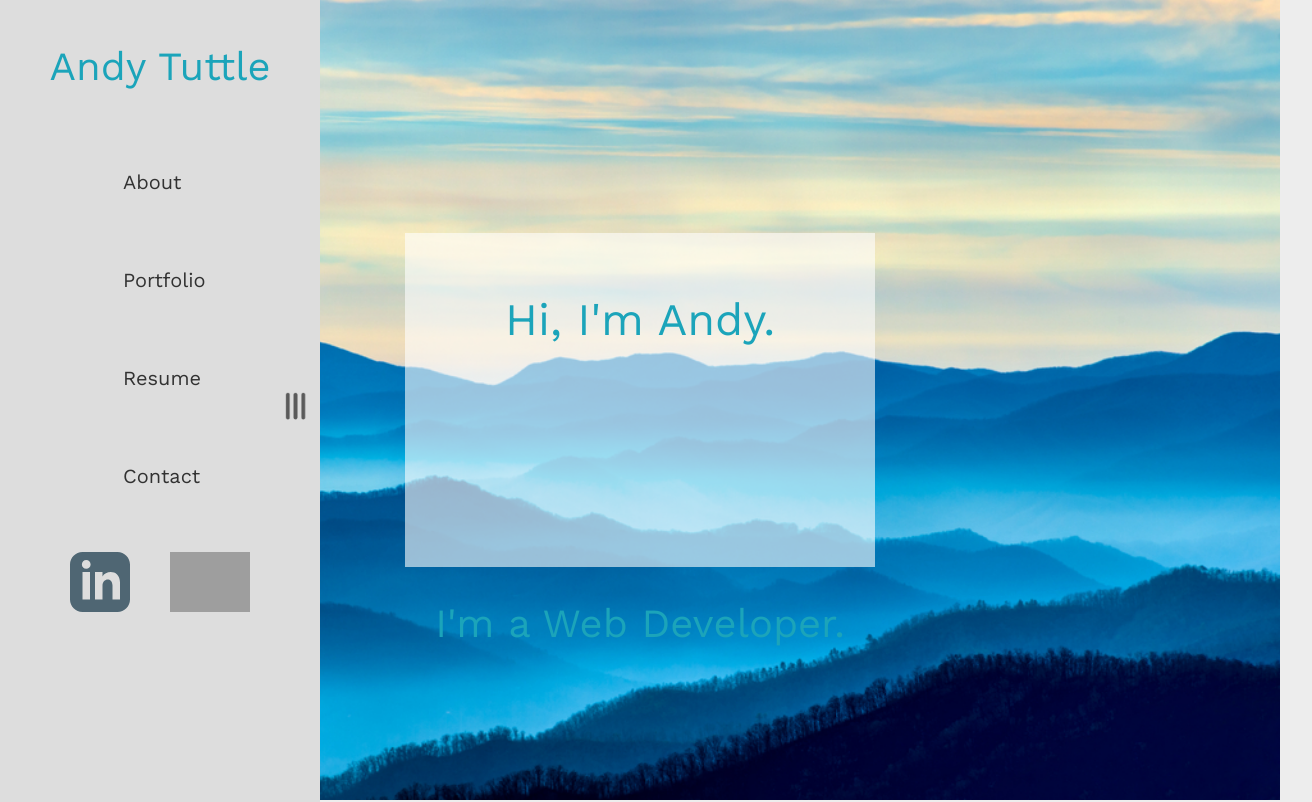
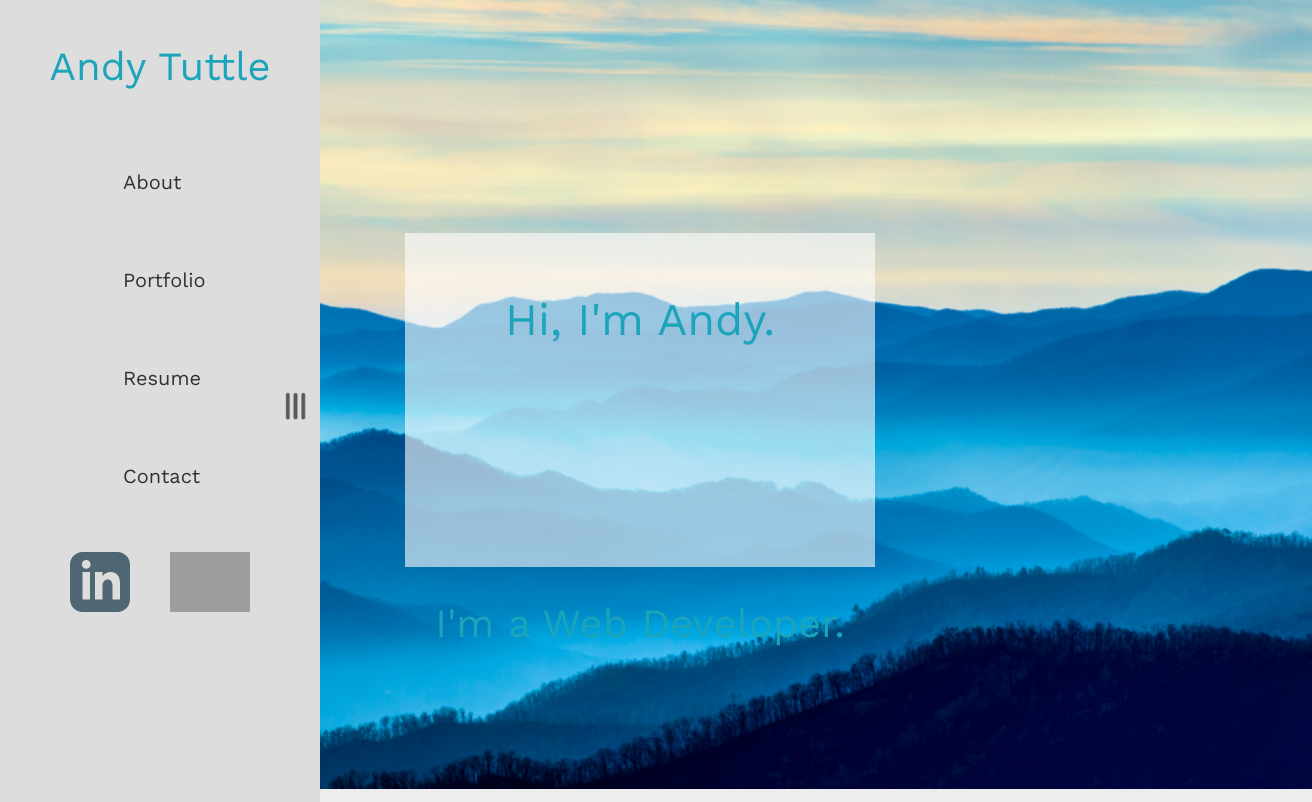
Before and after one commit to AndyTuttle12/portfolio, a React (Create React App) app: page / in a window 1280 px wide. Shown: the top 802 px of the page, 1312 px wide, since content can reach past the window. Built offline with nearby package versions, Linux system fonts and the light colour scheme; grey boxes are pictures that could not be loaded.

Commit message:
Added positioning and parallax to portfolio.

```diff
--- a/compass/sass/views/_home.scss
+++ b/compass/sass/views/_home.scss
@@ -312,10 +312,10 @@ html{
 	.parallax-bg{
 		position: absolute;
 		z-index: 0;
-		top:0;
-		left: 0;
-		width: 100vw;
-		height: 100%;
+		top:-100px;
+		left: -110px;
+		width: 110vw;
+		height: 110%;
 		.l1{
 			z-index:5;
 		}
@@ -333,20 +333,19 @@ html{
 		}
 		img{
 			position: absolute;
-			z-index: 0;
 			top:0;
-			left: 0;
-			width: 100vw;
-			height: 100%;
+			left:0;
+			width: 101%;
+			height: 101%;
 		}
 	}
 
-	.funnyHead, .funnyHead img{
-		animation: riseUp 2s ease-out;
-		position: fixed;
-		left: 0px;
-		bottom: -20px;
-	}
+	// .funnyHead, .funnyHead img{
+	// 	animation: riseUp 2s ease-out;
+	// 	position: fixed;
+	// 	left: 0px;
+	// 	// bottom: -25px;
+	// }
 
 }
 
@@ -358,11 +357,6 @@ html{
 @keyframes fadein{
 	from{opacity:0;}
 	to{opacity:inherit;}
-}
-
-@keyframes riseUp{
-	0%{bottom: -300px;}
-	100%{bottom: -10px;}
 }
 
 @keyframes slide-in{
@@ -441,14 +435,15 @@ html{
 		}
 	}
 	.funnyHead img{
-		animation: riseUp 32s ease-out;
+		animation: riseUpMobile 10s ease-out;
 		position: fixed;
 		z-index: 100;
 		left: 0px;
-		bottom:-10px;
+		bottom:-2px;
 		width: 100%;
 		max-width: 120px;
 	}
+
 }
 
 @media only screen and (min-width: 500px) and (max-width: 999px) {
@@ -501,11 +496,11 @@ html{
 		margin: auto;
 	}
 	.funnyHead img{
-		animation: riseUp 32s ease-out;
+		animation: riseUpTablet 10s ease-out;
 		position: fixed;
 		z-index: 100;
 		left: 0px;
-		bottom: -10px;
+		bottom: -22px;
 		width: 100%;
 		max-width: 300px;
 	}
@@ -564,12 +559,27 @@ html{
 		}
 	}
 	.funnyHead img{
-		animation: riseUp 32s ease-out;
+		animation: riseUpDesktop 10s ease-out;
 		position: fixed;
 		z-index: 100;
 		left: 0px;
-		bottom: -10px;
+		bottom: -30px;
 		width: 100%;
 		max-width: 400px;
 	}
 }
+
+@keyframes riseUpMobile{
+	0%{bottom: -300px;}
+	100%{bottom: -2px;}
+}
+
+@keyframes riseUpTablet{
+	0%{bottom: -300px;}
+	100%{bottom: -22px;}
+}
+
+@keyframes riseUpDesktop{
+	0%{bottom: -300px;}
+	100%{bottom: -30px;}
+}
--- a/src/styles.css
+++ b/src/styles.css
@@ -345,10 +345,10 @@ html {
 .App .parallax-bg {
   position: absolute;
   z-index: 0;
-  top: 0;
-  left: 0;
-  width: 100vw;
-  height: 100%;
+  top: -100px;
+  left: -110px;
+  width: 110vw;
+  height: 110%;
 }
 /* line 319, ../compass/sass/views/_home.scss */
 .App .parallax-bg .l1 {
@@ -373,18 +373,10 @@ html {
 /* line 334, ../compass/sass/views/_home.scss */
 .App .parallax-bg img {
   position: absolute;
-  z-index: 0;
   top: 0;
   left: 0;
-  width: 100vw;
-  height: 100%;
-}
-/* line 344, ../compass/sass/views/_home.scss */
-.App .funnyHead, .App .funnyHead img {
-  animation: riseUp 2s ease-out;
-  position: fixed;
-  left: 0px;
-  bottom: -20px;
+  width: 101%;
+  height: 101%;
 }
 
 @keyframes scaleUp {
@@ -405,14 +397,6 @@ html {
     opacity: inherit;
   }
 }
-@keyframes riseUp {
-  0% {
-    bottom: -300px;
-  }
-  100% {
-    bottom: -10px;
-  }
-}
 @keyframes slide-in {
   from {
     margin-bottom: 100vh;
@@ -430,101 +414,101 @@ html {
   }
 }
 @media only screen and (max-width: 499px) {
-  /* line 381, ../compass/sass/views/_home.scss */
+  /* line 375, ../compass/sass/views/_home.scss */
   .MainMenu {
     width: 170px;
     margin-left: -150px;
     transition: all 1s;
     transform: translate(0px);
   }
-  /* line 384, ../compass/sass/views/_home.scss */
+  /* line 378, ../compass/sass/views/_home.scss */
   .MainMenu:hover {
     transition: all 1s;
     transform: translate(150px);
   }
-  /* line 388, ../compass/sass/views/_home.scss */
+  /* line 382, ../compass/sass/views/_home.scss */
   .MainMenu .nav {
     width: 80%;
   }
-  /* line 391, ../compass/sass/views/_home.scss */
+  /* line 385, ../compass/sass/views/_home.scss */
   .MainMenu .nav ul li {
     line-height: 2em;
   }
-  /* line 396, ../compass/sass/views/_home.scss */
+  /* line 390, ../compass/sass/views/_home.scss */
   .MainMenu .burger {
     right: 4px;
   }
 
-  /* line 401, ../compass/sass/views/_home.scss */
+  /* line 395, ../compass/sass/views/_home.scss */
   .MainRoutes .centered {
     margin: auto;
     margin-left: 40px;
   }
-  /* line 405, ../compass/sass/views/_home.scss */
+  /* line 399, ../compass/sass/views/_home.scss */
   .MainRoutes .title {
     margin: 0px 10px 0 50px;
   }
-  /* line 408, ../compass/sass/views/_home.scss */
+  /* line 402, ../compass/sass/views/_home.scss */
   .MainRoutes .title.projects {
     font-size: 40px;
   }
-  /* line 411, ../compass/sass/views/_home.scss */
+  /* line 405, ../compass/sass/views/_home.scss */
   .MainRoutes .bio {
     padding: 0px 30px 10px 50px;
   }
-  /* line 413, ../compass/sass/views/_home.scss */
+  /* line 407, ../compass/sass/views/_home.scss */
   .MainRoutes .bio img {
     width: 90%;
   }
-  /* line 417, ../compass/sass/views/_home.scss */
+  /* line 411, ../compass/sass/views/_home.scss */
   .MainRoutes .skills {
     width: 90vw;
     height: auto;
     margin-left: 10vw;
     flex-wrap: wrap;
   }
-  /* line 422, ../compass/sass/views/_home.scss */
+  /* line 416, ../compass/sass/views/_home.scss */
   .MainRoutes .skills .currentSkills, .MainRoutes .skills .futureSkills {
     margin: 2px auto;
   }
 
-  /* line 427, ../compass/sass/views/_home.scss */
+  /* line 421, ../compass/sass/views/_home.scss */
   .feature {
     width: 90vw;
     margin: 0 0 0 10vw;
   }
-  /* line 430, ../compass/sass/views/_home.scss */
+  /* line 424, ../compass/sass/views/_home.scss */
   .feature img {
     width: 100%;
   }
 
-  /* line 434, ../compass/sass/views/_home.scss */
+  /* line 428, ../compass/sass/views/_home.scss */
   .feature.contact-form {
     overflow-y: scroll;
   }
 
-  /* line 437, ../compass/sass/views/_home.scss */
+  /* line 431, ../compass/sass/views/_home.scss */
   .feature.projects {
     padding: 0px;
   }
-  /* line 439, ../compass/sass/views/_home.scss */
+  /* line 433, ../compass/sass/views/_home.scss */
   .feature.projects h2 {
     margin-bottom: 0px;
   }
 
-  /* line 443, ../compass/sass/views/_home.scss */
+  /* line 437, ../compass/sass/views/_home.scss */
   .funnyHead img {
-    animation: riseUp 32s ease-out;
+    animation: riseUpMobile 10s ease-out;
     position: fixed;
     z-index: 100;
     left: 0px;
-    bottom: -10px;
+    bottom: -2px;
     width: 100%;
     max-width: 120px;
   }
 }
 @media only screen and (min-width: 500px) and (max-width: 999px) {
-  /* line 457, ../compass/sass/views/_home.scss */
+  /* line 452, ../compass/sass/views/_home.scss */
   .MainMenu {
     margin-left: -300px;
     width: 350px;
@@ -532,70 +516,70 @@ html {
     transition: all 1s;
     transform: translate(0px);
   }
-  /* line 461, ../compass/sass/views/_home.scss */
+  /* line 456, ../compass/sass/views/_home.scss */
   .MainMenu:hover {
     transition: all 1s;
     transform: translate(300px);
   }
-  /* line 465, ../compass/sass/views/_home.scss */
+  /* line 460, ../compass/sass/views/_home.scss */
   .MainMenu .nav {
     width: 50%;
   }
-  /* line 468, ../compass/sass/views/_home.scss */
+  /* line 463, ../compass/sass/views/_home.scss */
   .MainMenu .nav ul li {
     line-height: 4em;
   }
-  /* line 473, ../compass/sass/views/_home.scss */
+  /* line 468, ../compass/sass/views/_home.scss */
   .MainMenu .burger {
     right: 10px;
   }
 
-  /* line 478, ../compass/sass/views/_home.scss */
+  /* line 473, ../compass/sass/views/_home.scss */
   .MainRoutes .centered {
     margin: auto;
   }
-  /* line 481, ../compass/sass/views/_home.scss */
+  /* line 476, ../compass/sass/views/_home.scss */
   .MainRoutes .title {
     margin: 20px auto;
   }
-  /* line 484, ../compass/sass/views/_home.scss */
+  /* line 479, ../compass/sass/views/_home.scss */
   .MainRoutes .bio {
     padding: 0px 60px 10px 80px;
   }
-  /* line 486, ../compass/sass/views/_home.scss */
+  /* line 481, ../compass/sass/views/_home.scss */
   .MainRoutes .bio img {
     width: 40%;
   }
-  /* line 490, ../compass/sass/views/_home.scss */
+  /* line 485, ../compass/sass/views/_home.scss */
   .MainRoutes .skills {
     width: 80%;
     height: 80%;
     margin: 0 10% 0 18%;
   }
-  /* line 494, ../compass/sass/views/_home.scss */
+  /* line 489, ../compass/sass/views/_home.scss */
   .MainRoutes .skills .currentSkills, .MainRoutes .skills .futureSkills {
     margin: 5px;
   }
 
-  /* line 499, ../compass/sass/views/_home.scss */
+  /* line 494, ../compass/sass/views/_home.scss */
   .feature {
     width: 70%;
     margin: auto;
   }
 
-  /* line 503, ../compass/sass/views/_home.scss */
+  /* line 498, ../compass/sass/views/_home.scss */
   .funnyHead img {
-    animation: riseUp 32s ease-out;
+    animation: riseUpTablet 10s ease-out;
     position: fixed;
     z-index: 100;
     left: 0px;
-    bottom: -10px;
+    bottom: -22px;
     width: 100%;
     max-width: 300px;
   }
 }
 @media only screen and (min-width: 1000px) {
-  /* line 517, ../compass/sass/views/_home.scss */
+  /* line 512, ../compass/sass/views/_home.scss */
   .MainMenu {
     margin-left: -300px;
     width: 300px;
@@ -603,66 +587,90 @@ html {
     transition: all 1s;
     transform: translate(30px);
   }
-  /* line 521, ../compass/sass/views/_home.scss */
+  /* line 516, ../compass/sass/views/_home.scss */
   .MainMenu:hover {
     transition: all 1s;
     transform: translate(300px);
   }
-  /* line 525, ../compass/sass/views/_home.scss */
+  /* line 520, ../compass/sass/views/_home.scss */
   .MainMenu .nav {
     width: 50%;
   }
-  /* line 528, ../compass/sass/views/_home.scss */
+  /* line 523, ../compass/sass/views/_home.scss */
   .MainMenu .nav ul li {
     line-height: 4em;
   }
-  /* line 533, ../compass/sass/views/_home.scss */
+  /* line 528, ../compass/sass/views/_home.scss */
   .MainMenu .burger {
     right: 10px;
   }
 
-  /* line 538, ../compass/sass/views/_home.scss */
+  /* line 533, ../compass/sass/views/_home.scss */
   .MainRoutes .centered {
     margin: auto;
   }
-  /* line 541, ../compass/sass/views/_home.scss */
+  /* line 536, ../compass/sass/views/_home.scss */
   .MainRoutes .title {
     margin: 20px auto;
   }
-  /* line 545, ../compass/sass/views/_home.scss */
+  /* line 540, ../compass/sass/views/_home.scss */
   .MainRoutes .bio img {
     width: 20%;
   }
-  /* line 549, ../compass/sass/views/_home.scss */
+  /* line 544, ../compass/sass/views/_home.scss */
   .MainRoutes .skills {
     width: 80%;
     height: 80%;
     margin: auto;
   }
-  /* line 553, ../compass/sass/views/_home.scss */
+  /* line 548, ../compass/sass/views/_home.scss */
   .MainRoutes .skills .currentSkills, .MainRoutes .skills .futureSkills {
     margin: 5px;
   }
 
-  /* line 558, ../compass/sass/views/_home.scss */
+  /* line 553, ../compass/sass/views/_home.scss */
   .feature {
     width: 50%;
     height: 600px;
     margin: auto;
   }
-  /* line 562, ../compass/sass/views/_home.scss */
+  /* line 557, ../compass/sass/views/_home.scss */
   .feature img {
     margin-bottom: 40px;
   }
 
-  /* line 566, ../compass/sass/views/_home.scss */
+  /* line 561, ../compass/sass/views/_home.scss */
   .funnyHead img {
-    animation: riseUp 32s ease-out;
+    animation: riseUpDesktop 10s ease-out;
     position: fixed;
     z-index: 100;
     left: 0px;
-    bottom: -10px;
+    bottom: -30px;
     width: 100%;
     max-width: 400px;
   }
 }
+@keyframes riseUpMobile {
+  0% {
+    bottom: -300px;
+  }
+  100% {
+    bottom: -2px;
+  }
+}
+@keyframes riseUpTablet {
+  0% {
+    bottom: -300px;
+  }
+  100% {
+    bottom: -22px;
+  }
+}
+@keyframes riseUpDesktop {
+  0% {
+    bottom: -300px;
+  }
+  100% {
+    bottom: -30px;
+  }
+}
```
Also changed, not shown: src/components/MainBody.js (+48 -9 lines), 1 other file (tests, documents, lock files or other folders).
